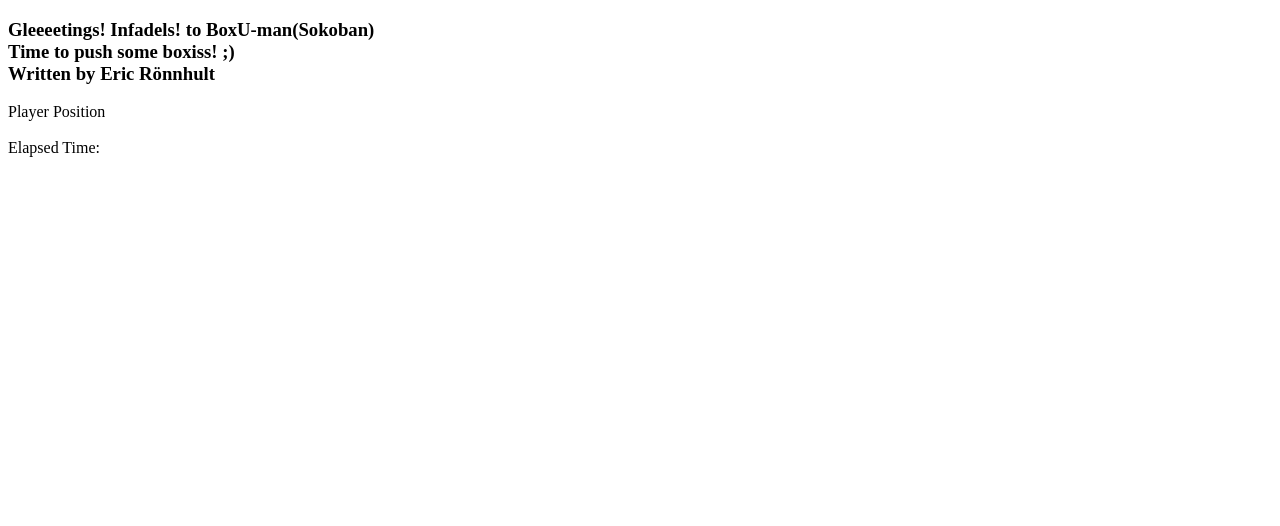
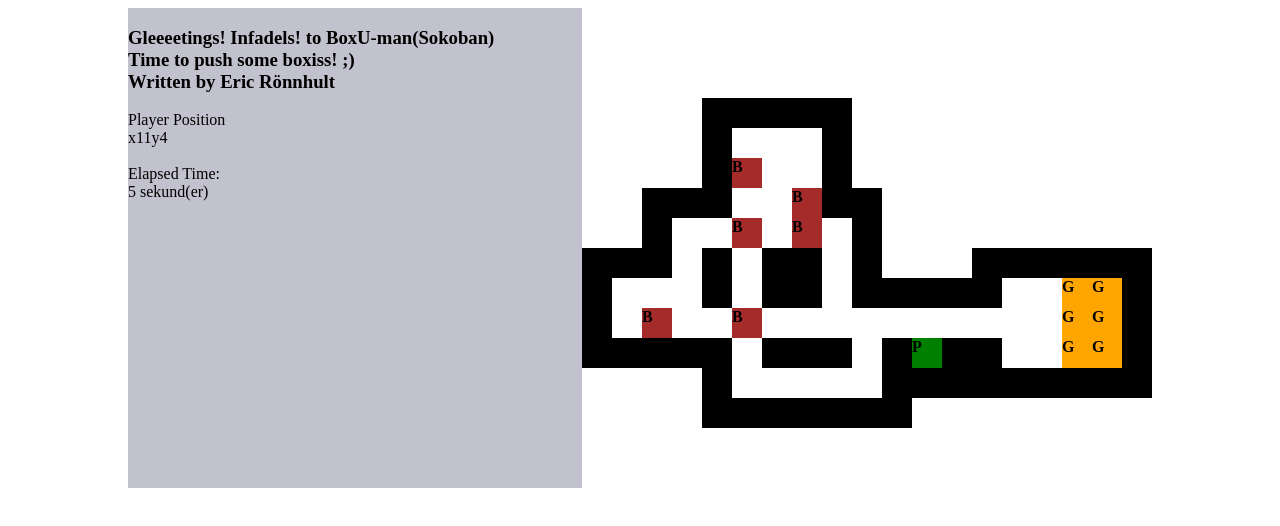
Before and after one commit to zedpentium/Front-End--Assignment-4---Sokoban, a plain HTML site: page index.html in a window 1280 px wide. Drawn offline with Linux system fonts and the light colour scheme; the site is published under a folder, as on GitHub Pages, so addresses that start at the root find nothing.

Commit message:
changed javascript path

```diff
--- a/index.html
+++ b/index.html
@@ -5,7 +5,7 @@
     <meta http-equiv="X-UA-Compatible" content="IE=edge">
     <meta name="viewport" content="width=device-width, initial-scale=1.0">
     <title>Eric R Javascript Sokoban</title>
-    <link rel="stylesheet" href="/css/style.css">
+    <link rel="stylesheet" href="css/style.css">
 </head>
 <body>
 
@@ -29,8 +29,8 @@
 
 
 </div>
-    <script src="/js/SokobanBase.js"></script>
-    <script src="/js/main.js"></script>
+    <script type="text/javascript" src="js/SokobanBase.js"></script>
+    <script type="text/javascript" src="js/main.js"></script>
     <script type="text/javascript">drawUpMap()</script>
 
 </body>
```
